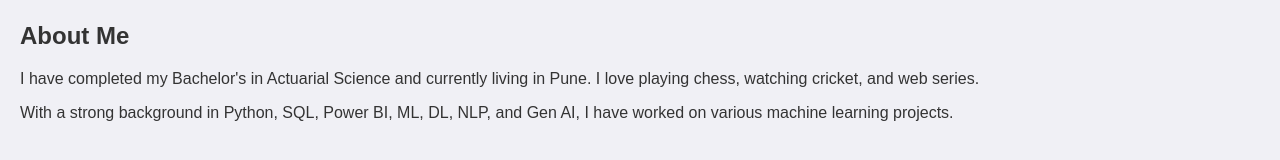
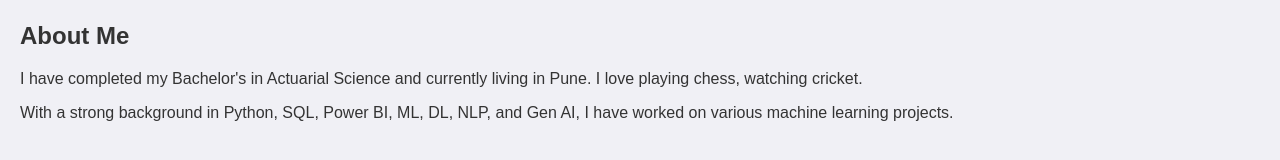
Before and after one commit to pankajpatilds/pankajpatilds.github.io, a plain HTML site: page index.html in a window 1280 px wide. Shown: the part 172-332 px from the top of the page. Drawn offline with Linux system fonts and the light colour scheme.

Commit message:
Update index.html

```diff
--- a/index.html
+++ b/index.html
@@ -67,7 +67,7 @@
     </header>
     <section>
         <h2>About Me</h2>
-        <p>I have completed my Bachelor's in Actuarial Science and currently living in Pune. I love playing chess, watching cricket, and web series.</p>
+        <p>I have completed my Bachelor's in Actuarial Science and currently living in Pune. I love playing chess, watching cricket.</p>
         <p>With a strong background in Python, SQL, Power BI, ML, DL, NLP, and Gen AI, I have worked on various machine learning projects.</p>
     </section>
     <section>
```
